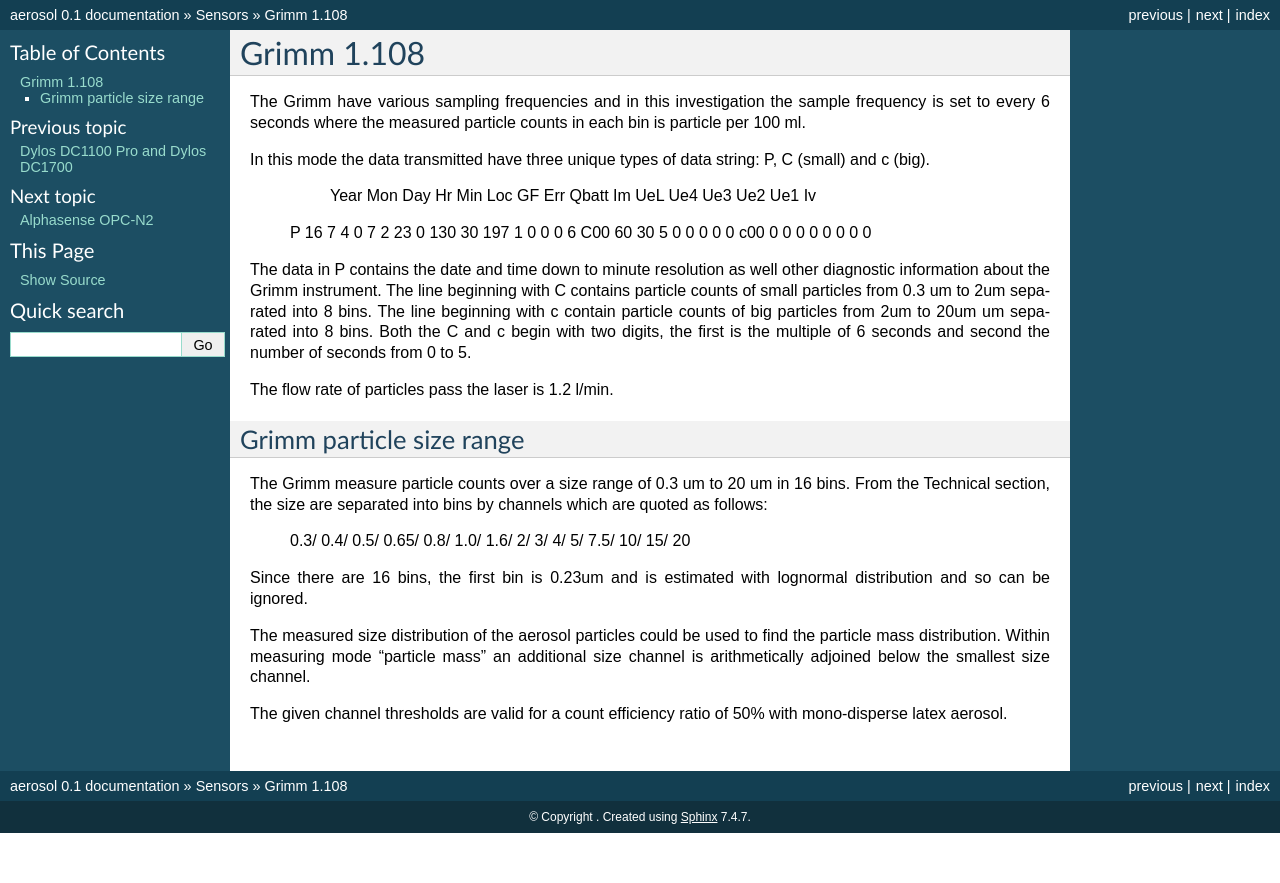
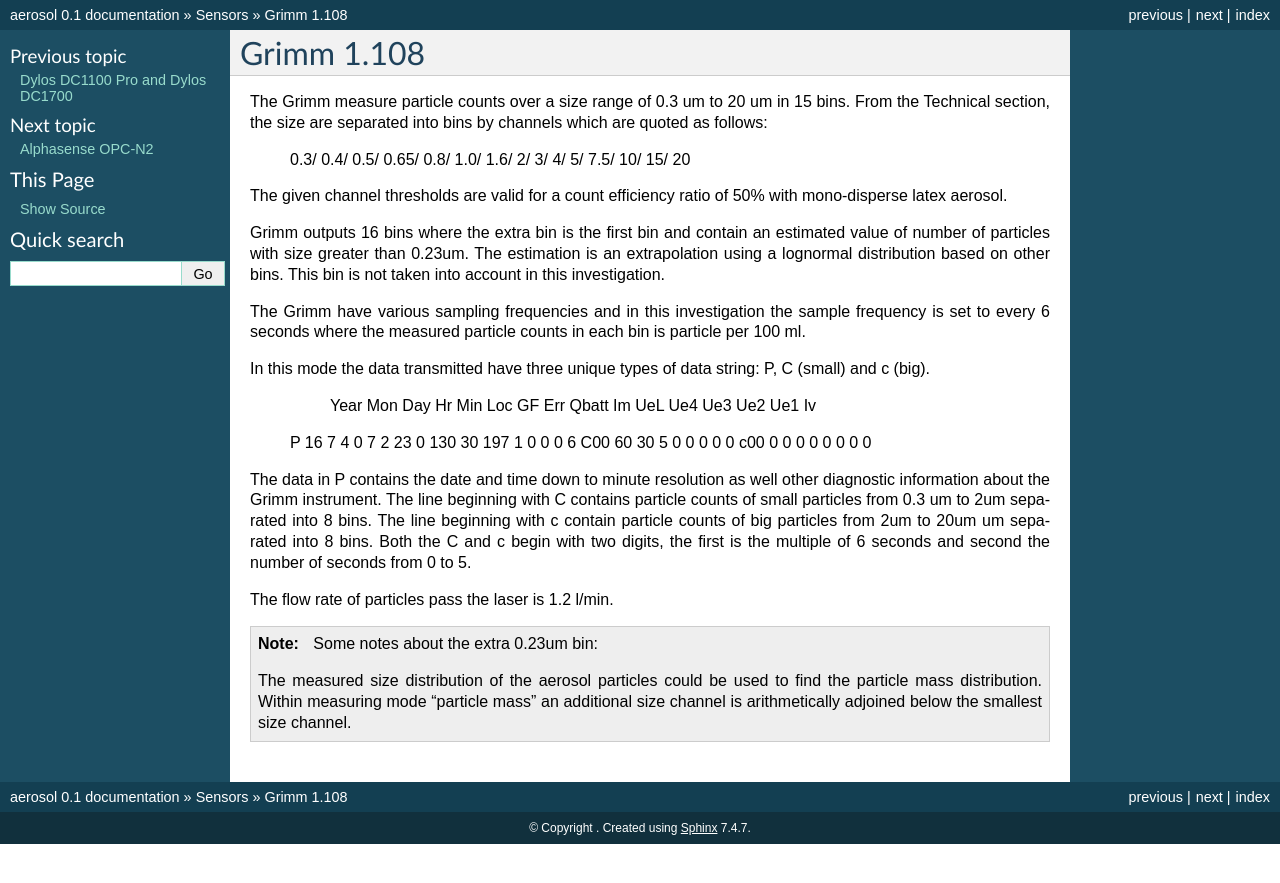
Before and after one commit to DancingQuanta/dylos-calibration, a Sphinx documentation site: the page built from docs/sensors/grimm.rst, in a window 1280 px wide. Shown: the top 883 px of the page. Built offline with Sphinx 7.4.7, drawn with Linux system fonts in a browser that asks for light colours; pages that are not in the unit, such as notebooks, are missing from menus.

Commit message:
Major overhaul of Grimm docs

```diff
--- a/docs/sensors/grimm.rst
+++ b/docs/sensors/grimm.rst
@@ -1,5 +1,15 @@
 Grimm 1.108
 ===========
+
+The Grimm measure particle counts over a size range of 0.3 um to 20 um in 15 bins.
+From the Technical section, the size are separated into bins by channels which are quoted as follows:
+
+  0.3/ 0.4/ 0.5/ 0.65/ 0.8/ 1.0/ 1.6/ 2/ 3/ 4/ 5/ 7.5/ 10/ 15/ 20
+
+The given channel thresholds are valid for a count efficiency ratio of 50% with mono-disperse latex aerosol.
+
+Grimm outputs 16 bins where the extra bin is the first bin and contain an estimated value of number of particles with size greater than 0.23um. The estimation is an extrapolation using a lognormal distribution based on other bins.
+This bin is not taken into account in this investigation.
 
 The Grimm have various sampling frequencies and in this investigation the sample frequency is set to every 6 seconds where the measured particle counts in each bin is particle per 100 ml.
 
@@ -18,17 +28,7 @@ Both the C and c begin with two digits, the first is the multiple of 6 seconds a
 The flow rate of particles pass the laser is 1.2 l/min.
 
 
-Grimm particle size range
--------------------------
+.. note:: Some notes about the extra 0.23um bin:
 
-The Grimm measure particle counts over a size range of 0.3 um to 20 um in 16 bins.
-From the Technical section, the size are separated into bins by channels which are quoted as follows:
-
-  0.3/ 0.4/ 0.5/ 0.65/ 0.8/ 1.0/ 1.6/ 2/ 3/ 4/ 5/ 7.5/ 10/ 15/ 20
-
-Since there are 16 bins, the first bin is 0.23um and is estimated with lognormal distribution and so can be ignored.
-
-The measured size distribution of the aerosol particles could be used to find the particle mass distribution.
-Within measuring mode “particle mass” an additional size channel is arithmetically adjoined below the smallest size channel.
-
-The given channel thresholds are valid for a count efficiency ratio of 50% with mono-disperse latex aerosol.
+  The measured size distribution of the aerosol particles could be used to find the particle mass distribution.
+  Within measuring mode “particle mass” an additional size channel is arithmetically adjoined below the smallest size channel.
```
